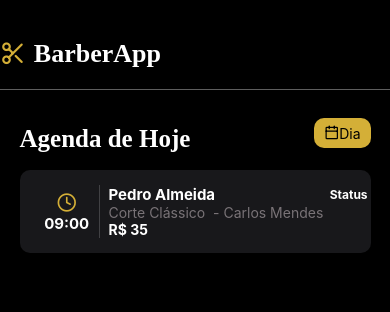
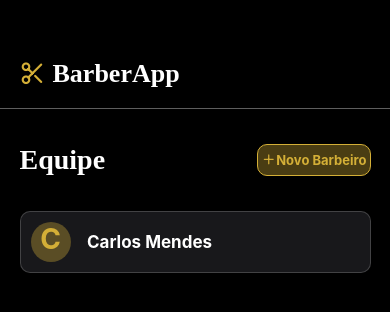
Before and after one commit to Claudemir786/BarberApp, a React Native app in the folder Frontend/: screen / in a window 390 px wide. Shown: the top 312 px of the page. Built offline with nearby package versions, Linux system fonts and the light colour scheme.

Commit message:
tela de gerenciamento de barbeiros (barber.js)
ainda em versão estática sem os dados da API

```diff
--- a/Frontend/index.js
+++ b/Frontend/index.js
@@ -9,6 +9,7 @@ import Appointments from './src/pages/Appointments.js';
 import Barbershop from './src/pages/barbershop.js';
 import Dashboard from './src/pages/owner/Dashboard.js';
 import OwnerAppointments from './src/pages/owner/Appointments.js';
+import Barber from './src/pages/owner/Barber.js';
 
 
 
@@ -16,4 +17,4 @@ import OwnerAppointments from './src/pages/owner/Appointments.js';
 // registerRootComponent calls AppRegistry.registerComponent('main', () => App);
 // It also ensures that whether you load the app in Expo Go or in a native build,
 // the environment is set up appropriately
-registerRootComponent(OwnerAppointments);
+registerRootComponent(Barber);
--- a/Frontend/src/pages/owner/Barber.js
+++ b/Frontend/src/pages/owner/Barber.js
@@ -0,0 +1,168 @@
+import { Text,View,StyleSheet,ScrollView, TouchableOpacity, Modal } from "react-native"
+import HeaderLogo from "../../components/Header"
+import Feather from '@expo/vector-icons/Feather';
+import { useState } from "react";
+import InputDefault from "../../components/Input";
+import ButtonDefault from "../../components/Button";
+
+
+export default function Barber({navigation}) {
+
+    const [barberName,setBarberName] = useState("Carlos Mendes");
+    const [addBarber,setAddBarber] = useState(false);
+
+    function handleCrateBarber(){
+        setAddBarber(false);
+        alert("Barbeiro criado com sucesso");
+    }
+    return (
+        <View style={styles.container}>
+            {/*Header com a logo */}
+            <HeaderLogo/>
+            {/*Corpo da página*/}
+            <ScrollView style={styles.body}>
+
+                {/*Sobreposição modal que só adiciona um novo barbeiro*/}
+                <Modal visible={addBarber}  transparent={true} animationType="fade">
+                    <View style={styles.overlay}>
+                        <View style={styles.modal}>
+                            <InputDefault label="Nome" placeholder={"João"}/>
+                            <ButtonDefault title="Cadastrar" onpress={handleCrateBarber}/>
+                        </View>
+                    </View>
+                </Modal>
+
+                <View style={styles.viewTitle} >
+
+                    <Text style={styles.title}>Equipe</Text>
+
+                    <TouchableOpacity
+                    style={styles.button}
+                    >
+                        <Feather name="plus" size={15} color="#D4AF37" />
+                        <Text
+                        style={styles.textButton}
+                        onPress={()=> setAddBarber(true)
+                        }
+                        >Novo Barbeiro
+                        </Text>
+                    </TouchableOpacity>
+                </View>
+
+                 {/*Cards com os barbeiros cadastrados*/}
+                <View style={styles.card}>
+                    {/*Icone redondo com a Inicial do nome */}
+                    <View style={styles.icon}>
+                        <Text style={styles.textIcon}>{barberName[0]}</Text>
+                    </View>
+
+                    {/*Nome do barbeiro */}
+                    <View style={styles.name}>
+                        <Text style={styles.textName}>{barberName}</Text>
+                    </View>
+                </View>
+
+
+            </ScrollView>
+
+
+        </View>
+  )
+}
+
+
+const styles  = StyleSheet.create({
+    container:{
+        flex:1,
+        backgroundColor:'#000',
+
+    },
+    body:{
+        width:"90%",
+        alignSelf:'center'
+    },
+    title:{
+        color:'#fff',
+        fontSize:28,
+        fontWeight:'bold',
+        fontFamily:'san-serif',
+
+    },
+    viewTitle:{
+        marginTop:'10%',
+        marginBottom:'10%',
+        flexDirection:'row',
+        justifyContent:'space-between',
+
+    },
+    button:{
+        backgroundColor:'#d4af3759',
+        borderRadius:10,
+        flexDirection:'row',
+        alignItems:'center',
+        borderWidth:1,
+        borderColor:'#d4af37',
+        padding:3,
+
+
+    },
+    textButton:{
+        color:'#D4AF37',
+        fontWeight:'bold',
+        fontSize:13
+
+    },
+    card:{
+        backgroundColor:"#18181B",
+        borderRadius:10,
+        borderWidth:1,
+        borderColor:'#ffffff2d',
+        flexDirection:'row',
+        padding:10,
+        marginBottom:'3%'
+
+    },
+    icon:{
+        backgroundColor:'#d4af3759',
+        borderRadius:40,
+        height:40,
+        width:40,
+        marginRight:'5%'
+
+
+    },
+    textIcon:{
+        color:'#d4af37',
+        fontSize:28,
+        fontWeight:'700',
+        textAlign:'center'
+    },
+    name:{
+       justifyContent:'center'
+    },
+    textName:{
+        color:'#fff',
+        fontSize:17,
+        fontWeight:'bold'
+
+    },
+    overlay:{
+        flex:1,
+        justifyContent:'center',
+        backgroundColor:'#000000c5'
+    },
+    modal:{
+        backgroundColor:'#000',
+        width:'90%',
+        alignSelf:'center',
+        borderRadius:10,
+        borderWidth:1,
+        borderColor:'#ffffff2d',
+        padding:10,
+    }
+
+
+
+
+
+})
```
Also changed, not shown: Frontend/src/pages/owner/Clients.js (+13 -0 lines).
